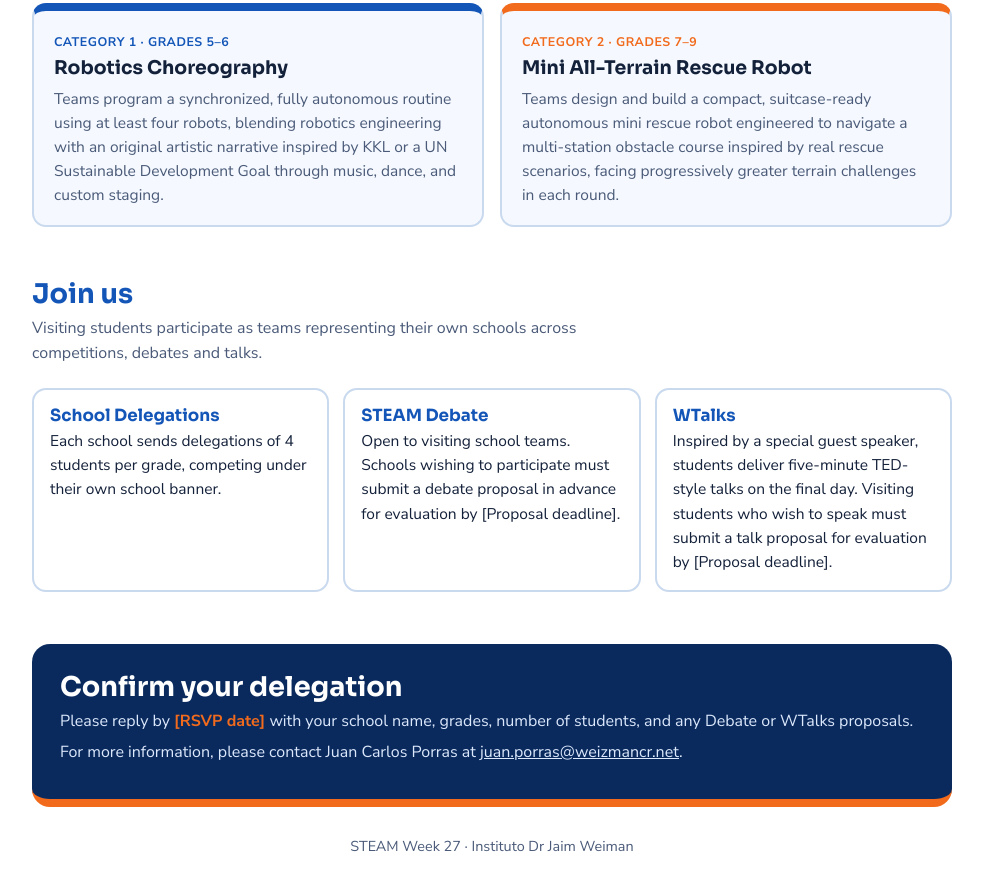
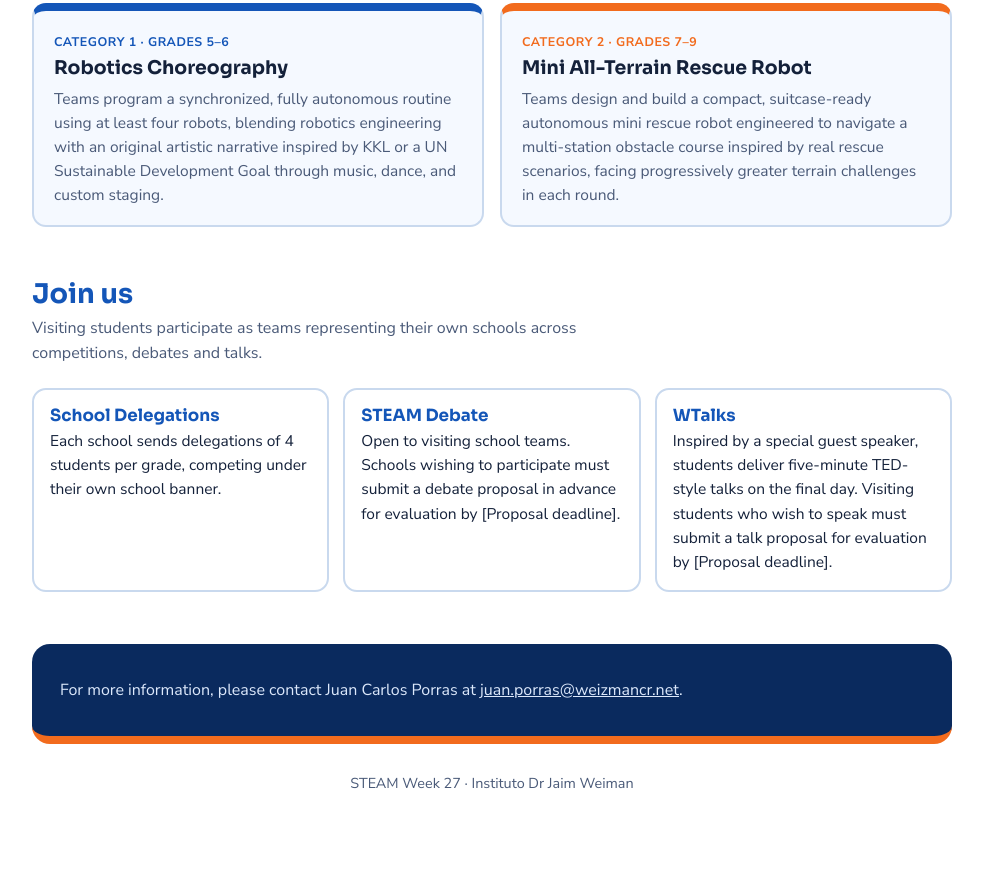
Before and after one commit to Weizman-Repositorio/steamweek, a plain HTML site: page index.html in a window 1280 px wide. Shown: the part 1577-2470 px from the top of the page, without its empty margins (148-1131 px from the left). After the commit the page ends 2408 px from the top, so only its background shows below. Drawn offline with Linux system fonts and the light colour scheme.

Commit message:
Remove RSVP confirmation section from index.html
Removed RSVP confirmation header and instructions.

```diff
--- a/index.html
+++ b/index.html
@@ -129,8 +129,6 @@ footer{padding:28px 0 36px;text-align:center;color:var(--muted);font-size:.9rem}
  </section>
 
 <div class="rsvp">
-  <h2>Confirm your delegation</h2>
-  <p>Please reply by <b>[RSVP date]</b> with your school name, grades, number of students, and any Debate or WTalks proposals.</p>
   <p>For more information, please contact Juan Carlos Porras at <a href="mailto:juan.porras@weizmancr.net" style="color: inherit;">juan.porras@weizmancr.net</a>.</p>
 </div>
 
```
